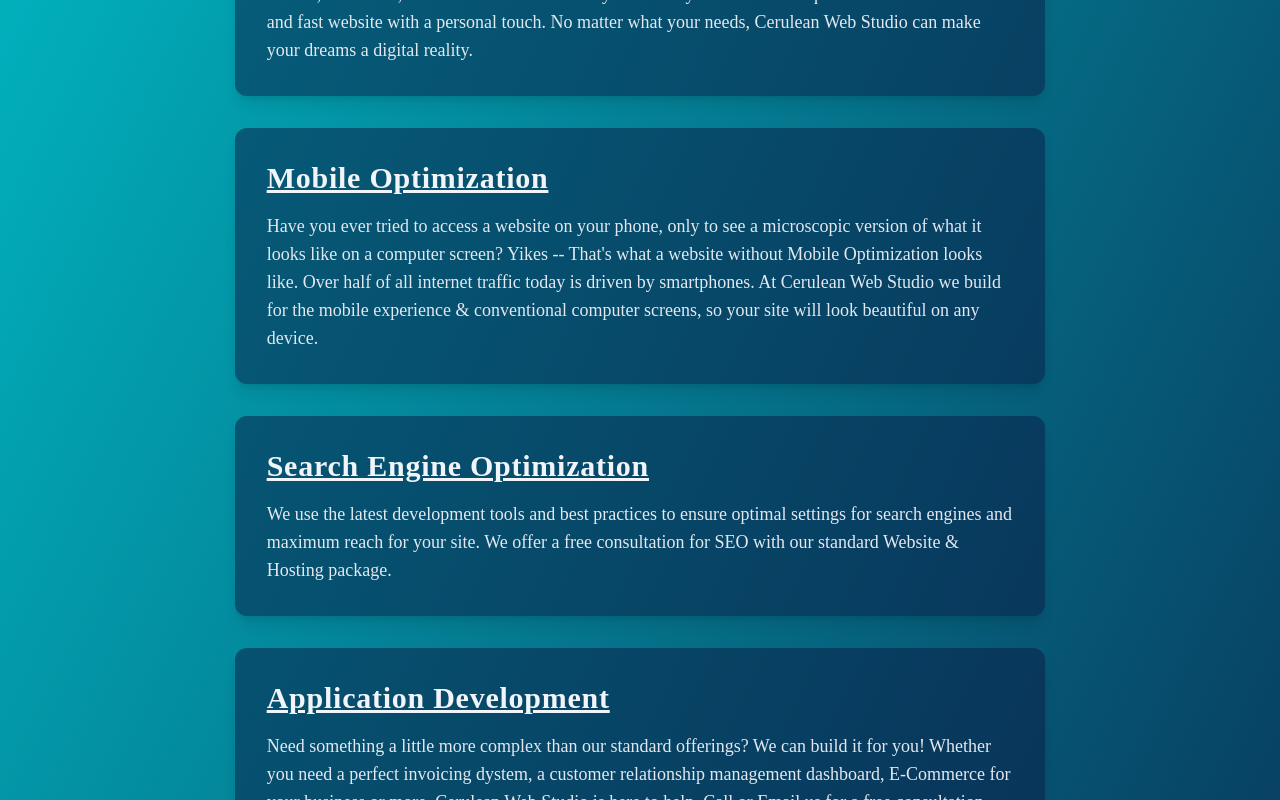
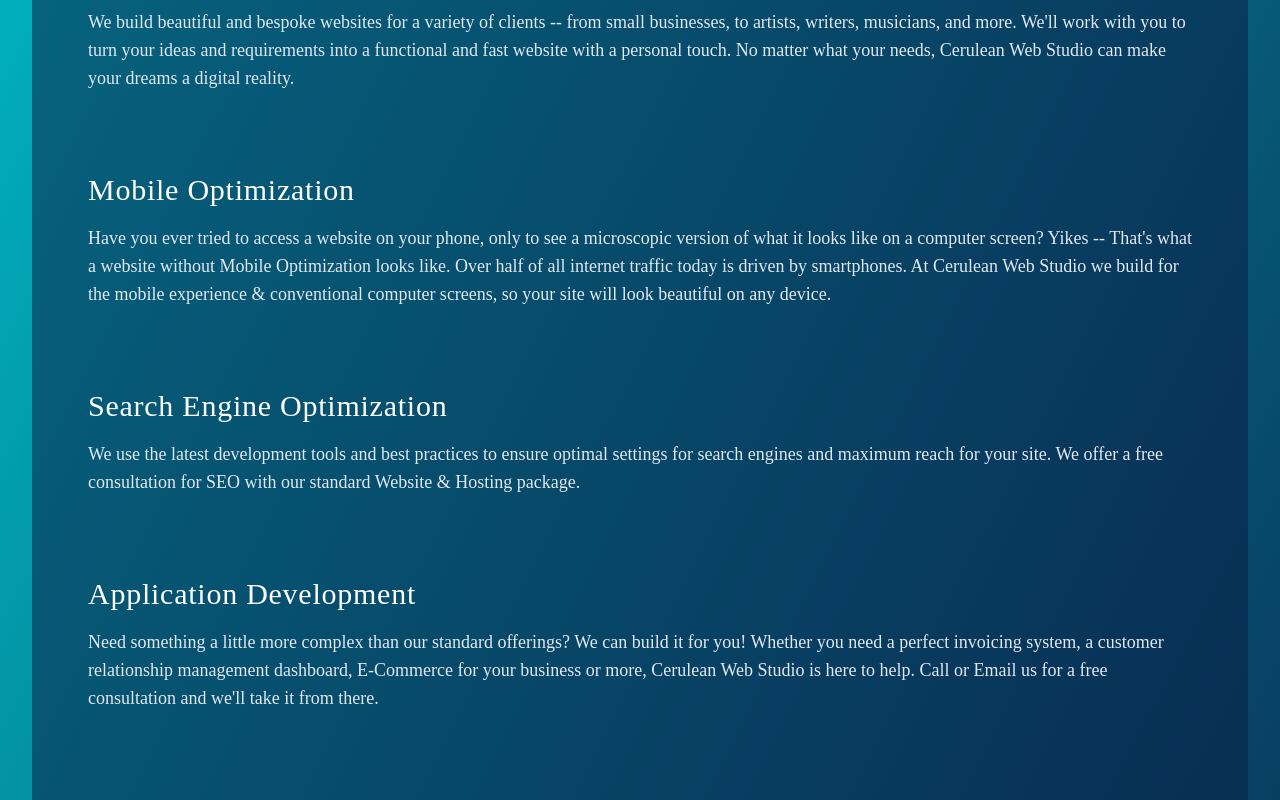
Before and after one commit to PiraTechnics/cerulean-web-studio, a Next.js app: page /services in a window 1280 px wide. Shown: the part 640-1440 px from the top of the page. Built offline with nearby package versions, Linux system fonts and the light colour scheme.

Commit message:
#8 update layout and service description

```diff
--- a/app/data.ts
+++ b/app/data.ts
@@ -185,7 +185,7 @@
     link: "development",
     icon: CodeBracketIcon as HeroIcon,
     description:
-      "Need something a little more complex than our standard offerings? We can build it for you! Whether you need a perfect invoicing dystem, a customer relationship management dashboard, E-Commerce for your business or more, Cerulean Web Studio is here to help. Call or Email us for a free consultation and we'll take it from there.",
+      "Need something a little more complex than our standard offerings? We can build it for you! Whether you need a perfect invoicing system, a customer relationship management dashboard, E-Commerce for your business or more, Cerulean Web Studio is here to help. Call or Email us for a free consultation and we'll take it from there.",
   },
   {
     name: "Managed Hosting",
--- a/app/services/page.tsx
+++ b/app/services/page.tsx
@@ -3,9 +3,9 @@
 
 export default function Services() {
   return (
-    <section className="mt-32 mb-8">
+    <div className="mt-32 mb-8">
       <OurServices />
       <GetStarted />
-    </section>
+    </div>
   );
 }
--- a/app/ui/sections/our-services.tsx
+++ b/app/ui/sections/our-services.tsx
@@ -38,22 +38,24 @@
           })}
         </div>
       </div>
-      <div className="my-16 flex flex-col gap-8 lg:w-5/6 xl:w-2/3 mx-auto">
+      <ul className="my-24 p-8 flex flex-col gap-8 bg-cws-bg-2/50 rounded-lg ">
         {services.map((entry) => {
           return (
-            <div
+            <li
               key={`${entry.name}-content`}
               id={entry.link}
-              className="bg-cws-bg-2/50 rounded-xl p-8 shadow-lg"
+              className="hover:bg-cws-bg-2/80 p-6 rounded-xl"
             >
-              <div className="text-3xl font-semibold mb-4 underline tracking-wide">
+              <div className="text-3xl text-white mb-4 tracking-wide">
                 {entry.name}
               </div>
-              <div className="text-lg text-slate-200">{entry.description}</div>
-            </div>
+              <div className="sm:text-lg text-slate-200">
+                {entry.description}
+              </div>
+            </li>
           );
         })}
-      </div>
+      </ul>
     </section>
   );
 };
```
